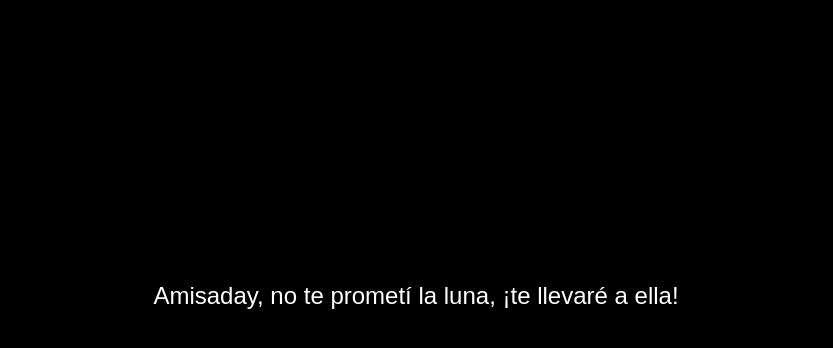
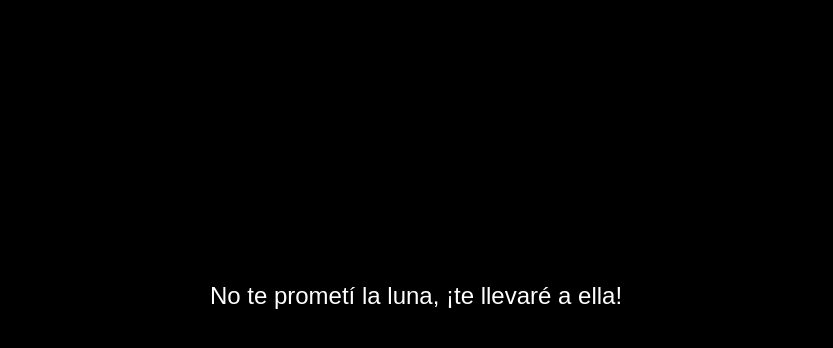
Before and after one commit to FRD31/Pages, a plain HTML site: page index.html in a window 1280 px wide. Shown: the part 382-730 px from the top of the page, without its empty margins (224-1057 px from the left). Drawn offline with Linux system fonts and the light colour scheme.

Commit message:
index.html

```diff
--- a/index.html
+++ b/index.html
@@ -99,7 +99,7 @@
     <div class="moon"></div>
     <div class="rocket"></div>
     <div class="message">
-        <p>Amisaday, no te prometí la luna, ¡te llevaré a ella!</p>
+        <p>No te prometí la luna, ¡te llevaré a ella!</p>
     </div>
 </body>
 </html>
```
